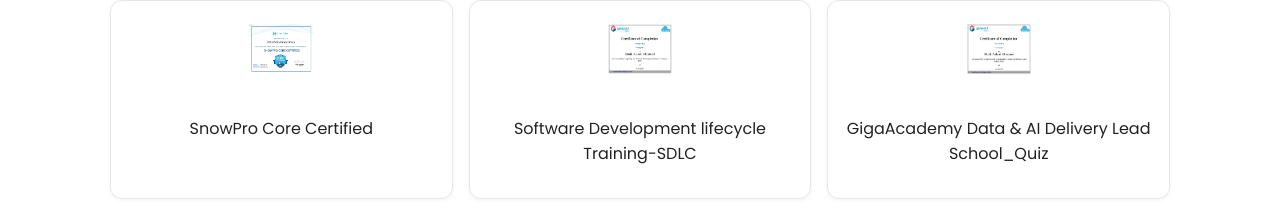
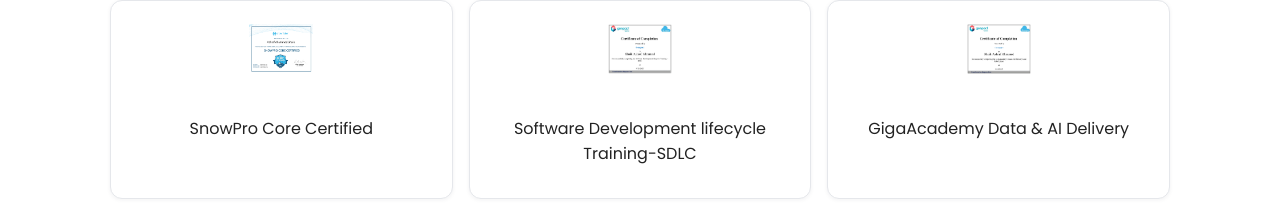
Before and after one commit to shaikashraf-047/portfolio, a plain HTML site: page index.html in a window 1280 px wide. Shown: the part 2379-2595 px from the top of the page. Drawn offline with Linux system fonts and the light colour scheme.

Commit message:
Update index.html

```diff
--- a/index.html
+++ b/index.html
@@ -340,8 +340,7 @@
 
 		<article class="cert">
           <img src="images/GigaAcademy.png" alt="SnowPro Core Certified" class="cert-img" />
-          <p>GigaAcademy Data & AI Delivery Lead
- School_Quiz</p>
+          <p>GigaAcademy Data & AI Delivery</p>
         </article>
 
 		<!-- <article class="cert"> -->
```
